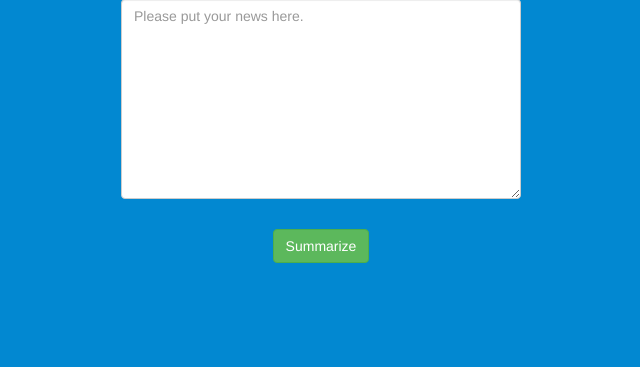
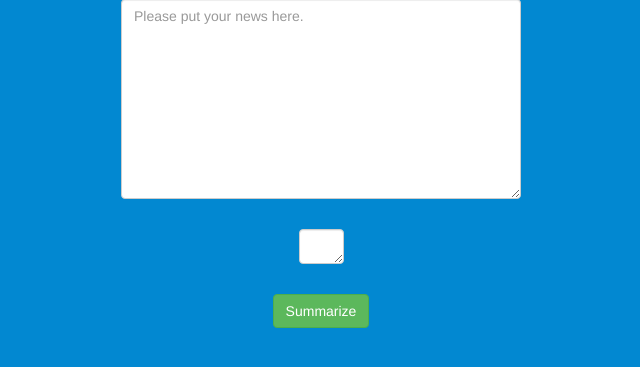
Before and after one commit to devinalvaro/reducio, a Flask app: page / in a window 1280 px wide. Shown: the part 125-492 px from the top of the page, without its empty margins (319-959 px from the left). Run offline with Flask 2, Linux system fonts and the light colour scheme; some libraries are stand-ins or nearby versions.

Commit message:
Accept number of sentences as input

```diff
--- a/flask_app.py
+++ b/flask_app.py
@@ -15,7 +15,7 @@ def test():
     with open('data/article.txt', 'w') as file:
         file.write(request.form.get('text'))
 
-    return reducio()
+    return reducio(int(request.form.get('number')))
 
 
 if __name__ == '__main__':
--- a/src/reducio.py
+++ b/src/reducio.py
@@ -2,7 +2,7 @@ from src.article_summarizer import ArticleSummarizer
 from src.corpus_reader import CorpusReader
 
 
-def reducio(sentence_number=5):
+def reducio(sentence_number):
     corpus_reader = CorpusReader()
 
     with open('data/article.txt', 'r') as file:
--- a/static/main.css
+++ b/static/main.css
@@ -17,6 +17,12 @@ h1 {
     height: 200px;
 }
 
+#number-box {
+    margin: 30px auto;
+    width: 45px;
+    height: 35px;
+}
+
 #search-btn {
     width: 150px;
 }
--- a/static/main.js
+++ b/static/main.js
@@ -1,10 +1,11 @@
 $(document).ready(function() {
-    function summarize(text) {
+    function summarize(text, number) {
         $.ajax({
             url: "/reducio",
             type: "POST",
             data: {
-                'text': text
+                'text': text,
+                'number': number
             },
             success: function(data) {
                 $("#boxes").html(data);
@@ -14,6 +15,7 @@ $(document).ready(function() {
 
     $("#sum-btn").click(function() {
         var text = $("#text-box").val();
-        summarize(text);
+        var number = $("#number-box").val();
+        summarize(text, number);
     });
 });
--- a/templates/index.html
+++ b/templates/index.html
@@ -28,6 +28,9 @@
         <h1>Reducio</h1>
 
         <textarea id="text-box" class="form-control" placeholder="Please put your news here."></textarea>
+
+        <textarea id="number-box" class="form-control" maxlength="2"></textarea>
+
         <button id="sum-btn" type="submit" class="btn btn-success">
             Summarize
         </button>
```
